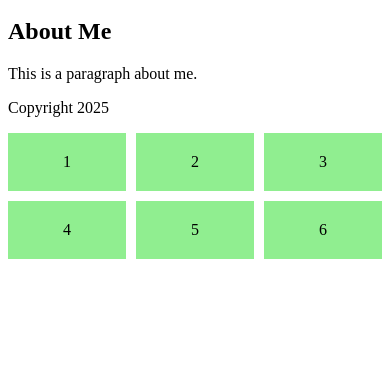
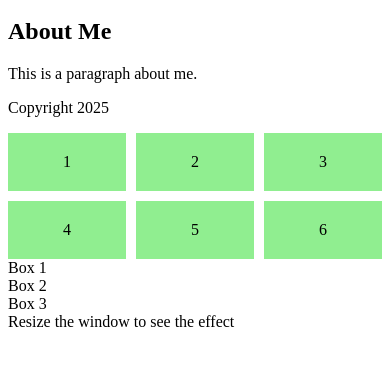
Before and after one commit to johmoovi/workshop-repo, a plain HTML site: page WS4.html in a window 390 px wide. Shown: the part 122-488 px from the top of the page. Drawn offline with Linux system fonts and the light colour scheme.

Commit message:
Add flex container and responsive box to WS4.html

```diff
--- a/WS4.html
+++ b/WS4.html
@@ -34,3 +34,9 @@
   <div class="grid-item">5</div>
   <div class="grid-item">6</div>
 </div>
+<div class="flex-container">
+  <div class="box">Box 1</div>
+  <div class="box">Box 2</div>
+  <div class="box">Box 3</div>
+</div>
+<div class="responsive-box">Resize the window to see the effect</div>
```
